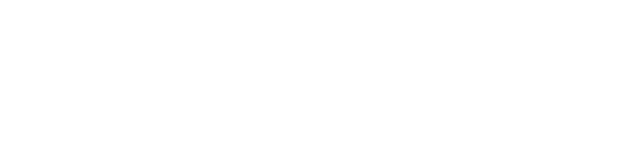
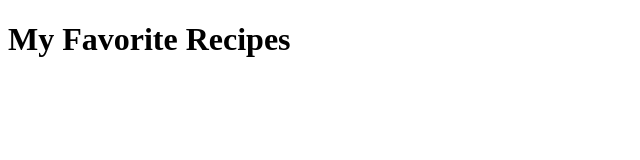
Before and after one commit to a-witting/odin-recipes, a plain HTML site: page index.html in a window 1280 px wide. Shown: the whole page, without its empty margins (0-640 px from the left). Drawn offline with Linux system fonts and the light colour scheme.

Commit message:
update index page titile

```diff
--- a/index.html
+++ b/index.html
@@ -3,9 +3,9 @@
 <head>
     <meta charset="UTF-8">
     <meta name="viewport" content="width=device-width, initial-scale=1.0">
-    <title>My Recipes</title>
+    <title>My Favorite Recipes</title>
 </head>
 <body>
-
+    <h1>My Favorite Recipes</h1>
 </body>
 </html>
```
